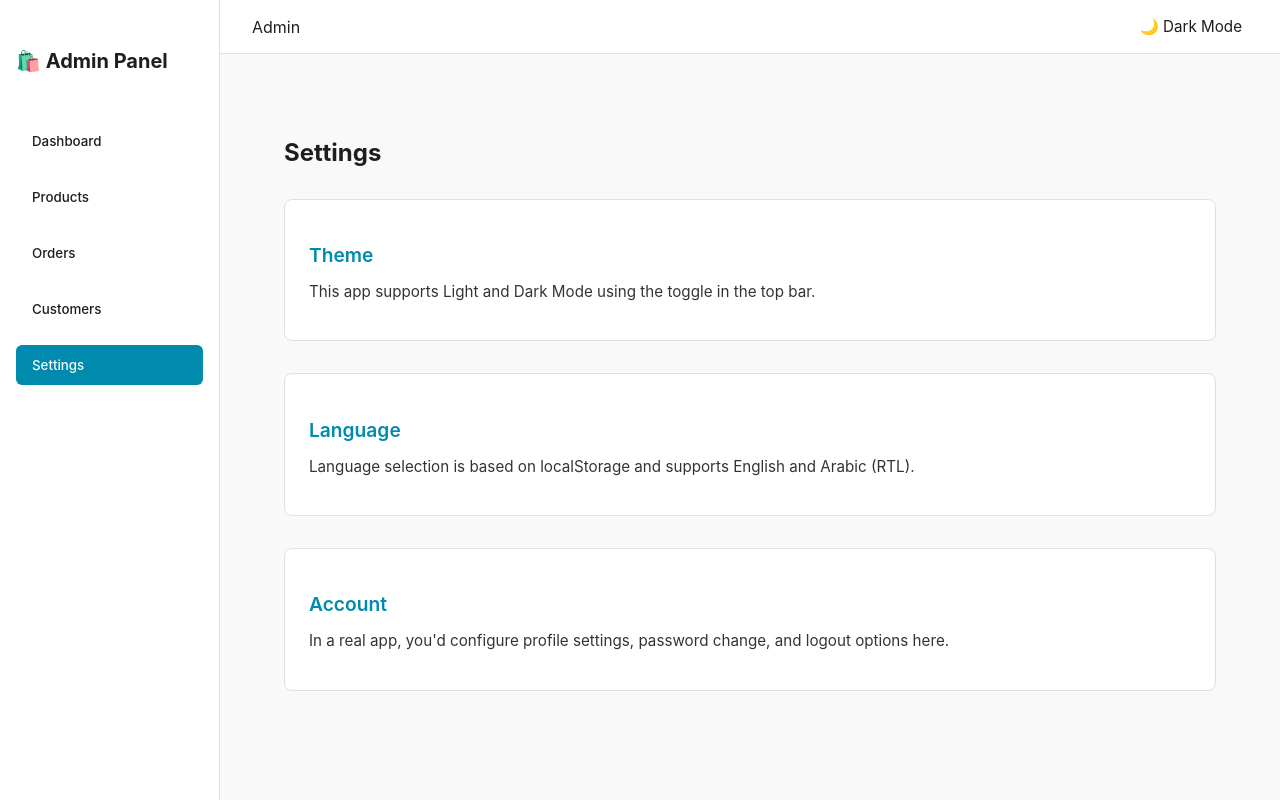
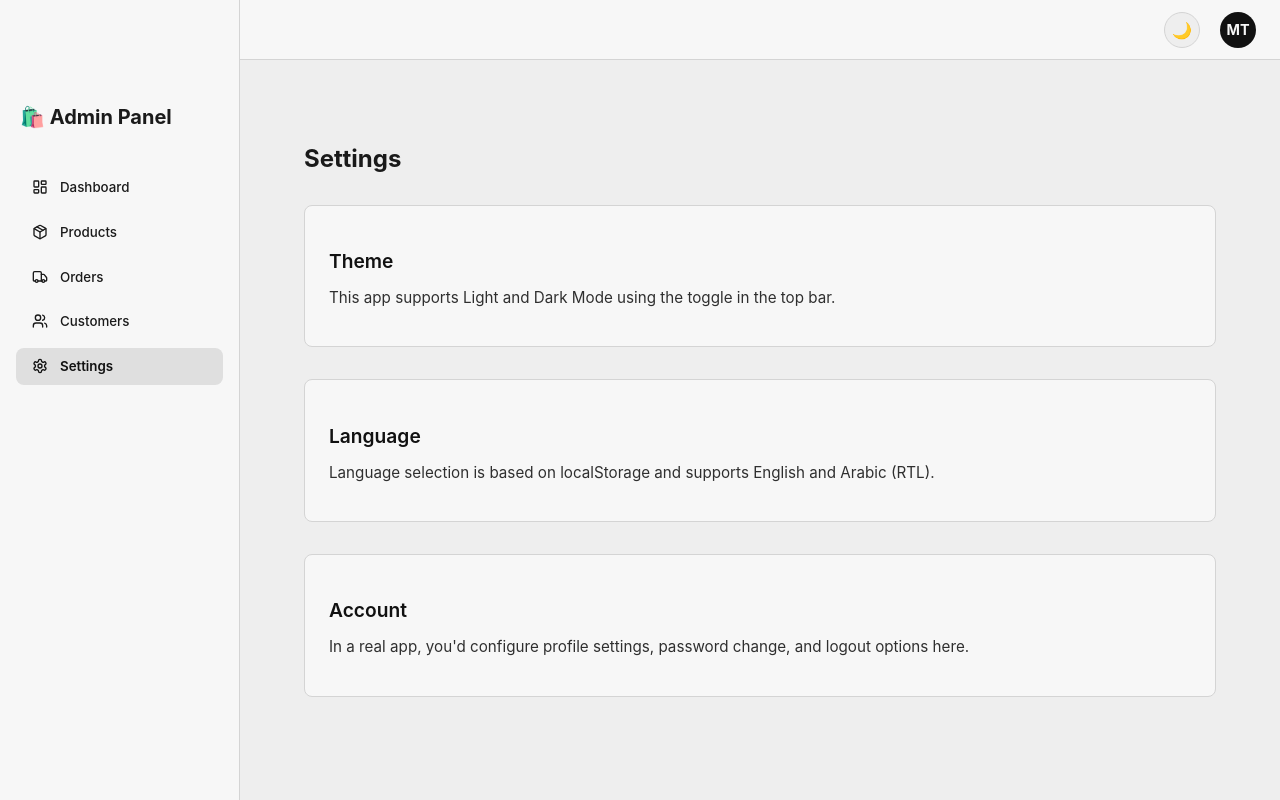
Before and after one commit to matmood-dev/ecommerce-react-springboot, a React (Vite) app in the folder admin-panel/: page /settings in a window 1280 px wide. Built offline with nearby package versions, Linux system fonts and the light colour scheme.

Commit message:
edit layout

```diff
--- a/admin-panel/src/components/AdminLayout.tsx
+++ b/admin-panel/src/components/AdminLayout.tsx
@@ -1,9 +1,8 @@
-import { useState, useEffect } from "react";
+import { useEffect, useState } from "react";
 import { Outlet, useLocation } from "react-router-dom";
 import styled from "styled-components";
-
+import AdminSidebar from "./AdminSidebar";
 import AdminTopbar from "./AdminTopbar";
-import AdminSidebar from "./AdminSidebar";
 
 type Props = {
   toggleTheme: () => void;
@@ -14,10 +13,14 @@ export default function AdminLayout({ toggleTheme, isDark }: Props) {
   const location = useLocation();
   const [menuOpen, setMenuOpen] = useState(false);
 
-  // Auto-close mobile sidebar on route change
   useEffect(() => {
     setMenuOpen(false);
+    document.body.style.overflow = "";
   }, [location.pathname]);
+
+  useEffect(() => {
+    document.body.style.overflow = menuOpen ? "hidden" : "";
+  }, [menuOpen]);
 
   return (
     <Container>
@@ -61,6 +64,11 @@ const Main = styled.div`
   flex: 1;
   display: flex;
   flex-direction: column;
+  margin-left: 240px;
+
+  @media (max-width: 768px) {
+    margin-left: 0;
+  }
 `;
 
 const Content = styled.main`
--- a/admin-panel/src/components/AdminSidebar.tsx
+++ b/admin-panel/src/components/AdminSidebar.tsx
@@ -1,10 +1,19 @@
 import styled from "styled-components";
 import { useLocation, useNavigate } from "react-router-dom";
+import { LayoutDashboard, Package, Truck, Users, Settings } from "lucide-react";
 
 type Props = {
   isOpen: boolean;
   onClose: () => void;
 };
+
+const menuItems = [
+  { label: "Dashboard", path: "/", icon: <LayoutDashboard size={16} /> },
+  { label: "Products", path: "/products", icon: <Package size={16} /> },
+  { label: "Orders", path: "/orders", icon: <Truck size={16} /> },
+  { label: "Customers", path: "/customers", icon: <Users size={16} /> },
+  { label: "Settings", path: "/settings", icon: <Settings size={16} /> },
+];
 
 export default function AdminSidebar({ isOpen, onClose }: Props) {
   const navigate = useNavigate();
@@ -12,52 +21,51 @@ export default function AdminSidebar({ isOpen, onClose }: Props) {
 
   const handleNavigate = (path: string) => {
     navigate(path);
-    onClose(); // auto-close on mobile
+    onClose();
+  };
+
+  const isActive = (currentPath: string, targetPath: string) => {
+    if (targetPath === "/") return currentPath === "/";
+    return currentPath.startsWith(targetPath);
   };
 
   return (
     <Sidebar $open={isOpen}>
       <Logo onClick={() => handleNavigate("/")}>🛍️ Admin Panel</Logo>
-      <NavItem active={location.pathname === "/"} onClick={() => handleNavigate("/")}>
-        Dashboard
-      </NavItem>
-      <NavItem active={location.pathname.includes("products")} onClick={() => handleNavigate("/products")}>
-        Products
-      </NavItem>
-      <NavItem active={location.pathname.includes("orders")} onClick={() => handleNavigate("/orders")}>
-        Orders
-      </NavItem>
-      <NavItem active={location.pathname.includes("customers")} onClick={() => handleNavigate("/customers")}>
-        Customers
-      </NavItem>
-      <NavItem active={location.pathname.includes("settings")} onClick={() => handleNavigate("/settings")}>
-        Settings
-      </NavItem>
+      {menuItems.map(({ label, path, icon }) => (
+        <NavItem
+          key={label}
+          active={isActive(location.pathname, path)}
+          onClick={() => handleNavigate(path)}
+        >
+          <IconWrapper>{icon}</IconWrapper>
+          {label}
+        </NavItem>
+      ))}
     </Sidebar>
   );
 }
 
-// Styled Components
-
 const Sidebar = styled.aside<{ $open?: boolean }>`
-  width: 220px;
+  width: 240px;
   background-color: ${({ theme }) => theme.card};
   color: ${({ theme }) => theme.text};
-  padding: 2rem 1rem;
+  padding: 80px 0.75rem 1.5rem; /* 80px top padding to offset topbar */
   display: flex;
   flex-direction: column;
-  gap: 1rem;
+  gap: 0.5rem;
   border-right: 1px solid ${({ theme }) => theme.border};
-  transition: transform 0.3s ease-in-out;
-  z-index: 10;
+  transition: transform 0.2s ease-out;
+  z-index: 100;
+  box-shadow: 2px 0 10px ${({ theme }) => theme.shadow};
+  height: 100vh;
+  position: fixed;
+  top: 0;
+  left: 0;
 
   @media (max-width: 768px) {
-    position: fixed;
-    top: 64px;
-    left: 0;
-    height: calc(100% - 64px);
-    transform: ${({ $open }) => ($open ? "translateX(0)" : "translateX(-100%)")};
-    background-color: ${({ theme }) => theme.card};
+    transform: ${({ $open }) =>
+      $open ? "translateX(0)" : "translateX(-100%)"};
     overflow-y: auto;
   }
 `;
@@ -66,22 +74,48 @@ const Logo = styled.h2`
   font-size: 1.25rem;
   font-weight: 700;
   cursor: pointer;
-  margin-bottom: 2rem;
+  margin-bottom: 1.5rem;
+  display: flex;
+  align-items: center;
+  gap: 0.5rem;
+  padding: 0.5rem;
+  border-radius: 8px;
+  transition: all 0.2s ease;
+
+  &:hover {
+    background: ${({ theme }) => theme.primary + "0a"};
+  }
 `;
 
 const NavItem = styled.button<{ active?: boolean }>`
-  background: ${({ active, theme }) => (active ? theme.primary : "transparent")};
-  color: ${({ active, theme }) => (active ? theme.background : theme.text)};
+  background: ${({ active, theme }) =>
+    active
+      ? theme.primary + "1a"
+      : "transparent"}; /* Slightly transparent active state */
+  color: ${({ active, theme }) => (active ? theme.primary : theme.text)};
   border: none;
-  padding: 0.75rem 1rem;
-  border-radius: 6px;
+  padding: 0.65rem 1rem;
+  border-radius: 8px;
   text-align: left;
   cursor: pointer;
-  font-weight: 500;
-  transition: 0.3s;
+  font-weight: ${({ active }) => (active ? "600" : "500")};
+  display: flex;
+  align-items: center;
+  gap: 0.75rem; /* Increased gap */
+  transition: all 0.2s ease;
+  margin: 0 0.25rem; /* Small margin */
 
   &:hover {
-    background: ${({ theme }) => theme.primary};
-    color: ${({ theme }) => theme.background};
+    background: ${({ theme }) => theme.primary + "0d"}; /* Very subtle hover */
+    color: ${({ theme }) => theme.primary};
+  }
+
+  &:active {
+    transform: scale(0.98);
   }
 `;
+
+const IconWrapper = styled.span`
+  display: flex;
+  align-items: center;
+`;
--- a/admin-panel/src/components/AdminTopbar.tsx
+++ b/admin-panel/src/components/AdminTopbar.tsx
@@ -6,15 +6,24 @@ type Props = {
   onMenuToggle: () => void;
 };
 
-export default function AdminTopbar({ isDark, toggleTheme, onMenuToggle }: Props) {
+export default function AdminTopbar({
+  isDark,
+  toggleTheme,
+  onMenuToggle,
+}: Props) {
   return (
     <Topbar>
-      <span>Admin</span>
+      <Left>
+        <MenuButton onClick={onMenuToggle}>☰</MenuButton>
+      </Left>
       <TopbarRight>
-        <ThemeToggle onClick={toggleTheme}>
-          {isDark ? "☀️ Light Mode" : "🌙 Dark Mode"}
+        <ThemeToggle
+          title={isDark ? "Switch to Light Mode" : "Switch to Dark Mode"}
+          onClick={toggleTheme}
+        >
+          {isDark ? "☀️" : "🌙"}
         </ThemeToggle>
-        <MenuButton onClick={onMenuToggle}>☰</MenuButton>
+        <Avatar title="Logged in as Admin">MT</Avatar>
       </TopbarRight>
     </Topbar>
   );
@@ -22,27 +31,64 @@ export default function AdminTopbar({ isDark, toggleTheme, onMenuToggle }: Props
 
 const Topbar = styled.div`
   background-color: ${({ theme }) => theme.card};
-  padding: 1rem 2rem;
+  padding: 0.75rem 1.5rem;
   display: flex;
-  justify-content: space-between;
   align-items: center;
   border-bottom: 1px solid ${({ theme }) => theme.border};
-  position: relative;
-  z-index: 20;
+  position: sticky;
+  top: 0;
+  z-index: 50;
+  height: 60px;
+  box-shadow: 0 2px 4px ${({ theme }) => theme.shadow + "15"};
+  justify-content: flex-end;
+
+  @media (max-width: 768px) {
+    justify-content: space-between;
+  }
 `;
 
 const TopbarRight = styled.div`
   display: flex;
-  gap: 1rem;
+  gap: 1.25rem;
   align-items: center;
 `;
 
 const ThemeToggle = styled.button`
-  background: none;
-  border: none;
+  background: ${({ theme }) => theme.background};
+  border: 1px solid ${({ theme }) => theme.border};
   cursor: pointer;
-  font-size: 0.95rem;
+  font-size: 1rem;
   color: ${({ theme }) => theme.text};
+  width: 36px;
+  height: 36px;
+  border-radius: 50%;
+  display: flex;
+  align-items: center;
+  justify-content: center;
+  transition: all 0.2s ease;
+
+  &:hover {
+    background: ${({ theme }) => theme.primary + "0a"};
+  }
+`;
+
+const Avatar = styled.div`
+  background: ${({ theme }) => theme.primary};
+  color: ${({ theme }) => theme.card};
+  border-radius: 50%;
+  width: 36px;
+  height: 36px;
+  display: flex;
+  align-items: center;
+  justify-content: center;
+  font-weight: bold;
+  font-size: 0.9rem;
+  cursor: pointer;
+  transition: transform 0.2s ease;
+
+  &:hover {
+    transform: scale(1.05);
+  }
 `;
 
 const MenuButton = styled.button`
@@ -57,3 +103,12 @@ const MenuButton = styled.button`
     display: block;
   }
 `;
+
+const Left = styled.div`
+  display: flex;
+  align-items: center;
+
+  @media (min-width: 769px) {
+    display: none;
+  }
+`;
--- a/admin-panel/src/styles/Theme.ts
+++ b/admin-panel/src/styles/Theme.ts
@@ -1,21 +1,23 @@
 export const lightTheme = {
   mode: 'light',
-  background: '#f9f9f9',
-  text: '#1e1e1e',
-  primary: '#008aad',
-  secondary: '#00c6b3',
-  accent: '#f97316',
-  card: '#ffffff',
-  border: '#e0e0e0',
+  background: '#eeeeee',       // darker white (light gray)
+  text: '#1a1a1a',             // near-black
+  primary: '#111111',          // strong black primary
+  secondary: '#444444',        // mid-gray secondary
+  accent: '#008aad',           // muted blue for links or buttons
+  card: '#f7f7f7',             // slightly darker card
+  border: '#d4d4d4',           // soft border
+  shadow: '0 2px 6px rgba(0, 0, 0, 0.05)',
 };
 
 export const darkTheme = {
   mode: 'dark',
-  background: '#1a1a1a',
-  text: '#f5f5f5',
-  primary: '#0ea5e9',
-  secondary: '#06b6d4',
-  accent: '#facc15',
-  card: '#2c2c2c',
-  border: '#444',
+  background: '#121212',       // soft black
+  text: '#f0f0f0',             // clean white
+  primary: '#ffffff',          // white as main contrast
+  secondary: '#bbbbbb',        // muted gray
+  accent: '#00c6b3',           // cool accent to pop in dark
+  card: '#1c1c1c',             // lighter than background
+  border: '#333333',           // subtle separator
+  shadow: '0 2px 8px rgba(0, 0, 0, 0.5)',
 };
--- a/admin-panel/src/styles/styled.d.ts
+++ b/admin-panel/src/styles/styled.d.ts
@@ -10,5 +10,6 @@ declare module 'styled-components' {
     accent: string;
     card: string;
     border: string;
+    shadow: string;
   }
 }
```
Also changed, not shown: 1 other file (tests, documents, lock files or other folders).
